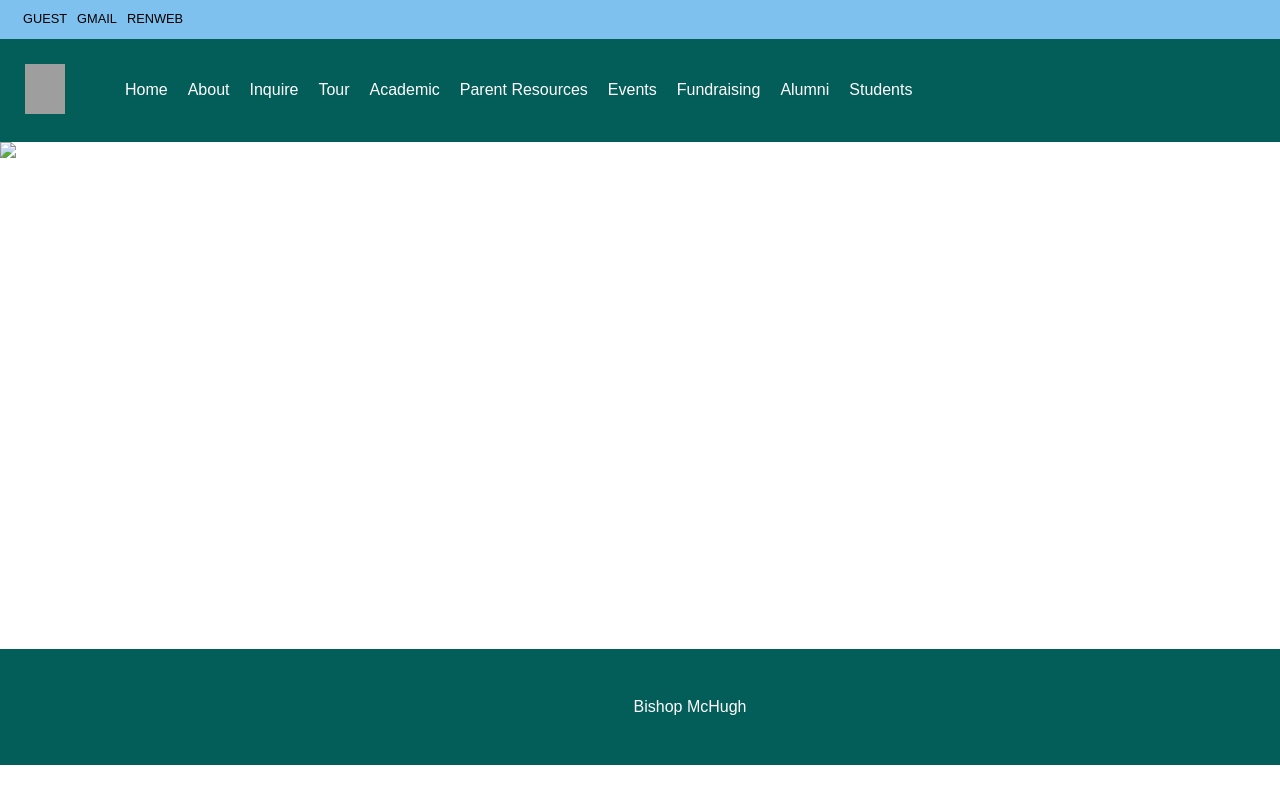
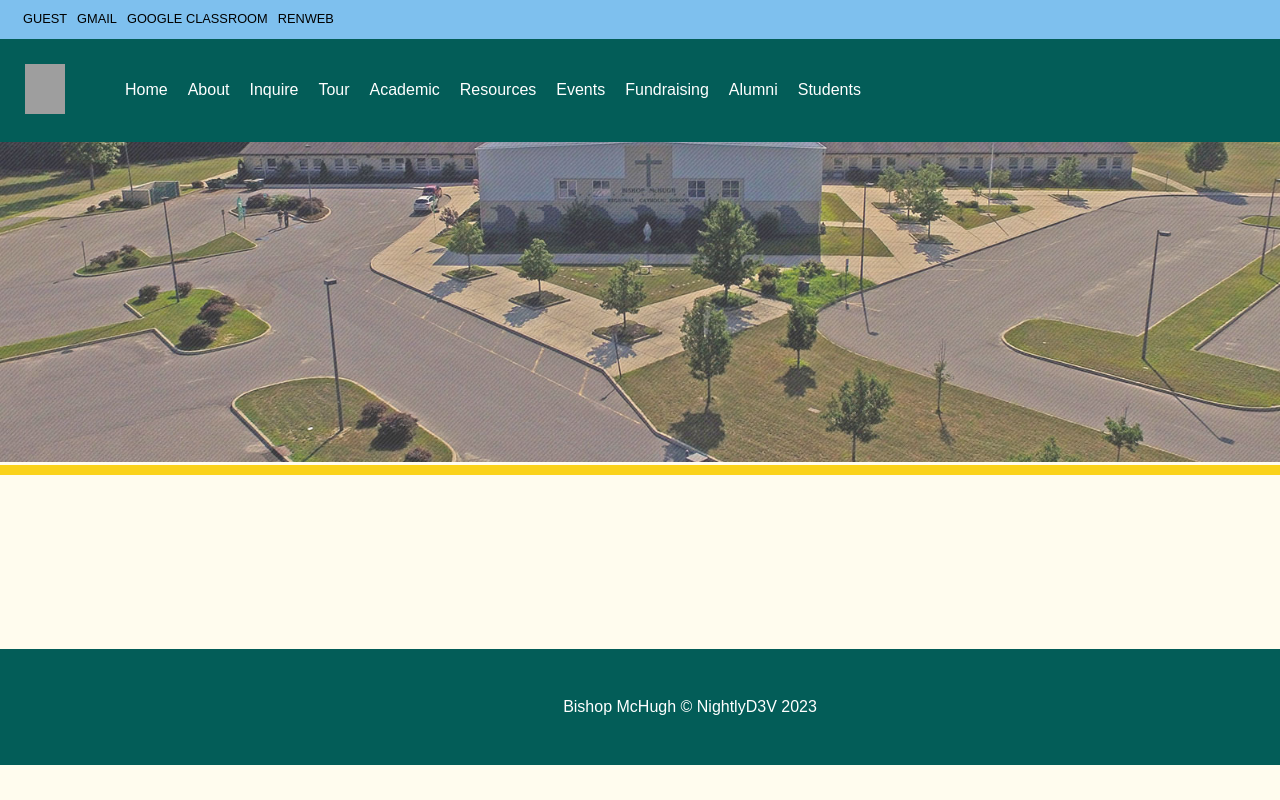
Before and after one commit to NightlyD3V/BishipMcHugh_Frontend, a plain HTML site: page src/html/index.html in a window 1280 px wide. Shown: the top 800 px of the page. Drawn offline with Linux system fonts and the light colour scheme; grey boxes are pictures that could not be loaded.

Commit message:
Initial homepage setup

```diff
--- a/src/index.css
+++ b/src/css/index.css
@@ -21,6 +21,7 @@ time, mark, audio, video {
 	font-size: 100%;
 	font: inherit;
 	vertical-align: baseline;
+    font-family: "oxygen", arial, sans-serif;
 }
 /* HTML5 display-role reset for older browsers */
 article, aside, details, figcaption, figure,
@@ -29,6 +30,7 @@ footer, header, hgroup, menu, nav, section {
 }
 body {
 	line-height: 1;
+    background: #FFFCEE;
 }
 ol, ul {
 	list-style: none;
@@ -52,7 +54,6 @@ table {
     text-align: center;
     font-size: 0.8rem;
     padding: 13px;
-    font-family: 'oxygen', sans-serif;
 }
 #topbar li {
     margin-left: 10px;
@@ -73,6 +74,7 @@ table {
     padding: 10px;
     text-decoration: none;
     font-family: 'oxygen', sans-serif;
+    font-size: 1rem;
     color: white;
 }
 .nav_link:hover {
@@ -84,16 +86,35 @@ table {
 #hamburger_menu-text {
     display: none;
 }
+#hero_image-container {
+    position: absolute;
+    top: 0px;
+    left: 0px;
+    right: 0px;
+    text-align: center;
+    z-index: -1;
+}
+#hero_image {
+    width: 100%;
+}
+#hero_image-bottom {
+    padding: 5px;
+    background-color: #FAD21A;
+}
+
 footer {
     position: absolute;
     bottom: 0px;
     width: 100%;
+    overflow: hidden;
     padding: 50px;
     margin-bottom: 35px;
-    font-family: 'oxygen', sans-serif;
     color: white;
+    background-color: #035D58;
+}
+
+footer h1 {
     text-align: center;
-    background-color: #035D58;
 }
 
 /* MOBILE VERSION */
@@ -121,6 +142,10 @@ footer {
     .hamburger {
         display: block;
         color: white;
+        width: 35px;
+        height: 5px;
+        background-color: black;
+        margin: 3px 0;
     }
     .nav_link {
         display: none;
--- a/src/index.html
+++ b/src/html/index.html
@@ -2,7 +2,7 @@
 <html>
     <head>
         <meta name="viewport" content="width=device-width, initial-scale=1.0">
-        <link rel="stylesheet" href="index.css">
+        <link rel="stylesheet" href="../css/index.css">
         <title>Bishop</title>
     </head>
     <body>
@@ -11,6 +11,7 @@
             <ol id="topbar">
                 <li>GUEST</li>
                 <li>GMAIL</li>
+                <li>GOOGLE CLASSROOM</li>
                 <li>RENWEB</li>
             </ol>
         </nav>
@@ -23,7 +24,7 @@
                 <li><a class="nav_link" href="#">Inquire</a></li>
                 <li><a class="nav_link" href="#">Tour</a></li>
                 <li><a class="nav_link" href="#">Academic</a></li>
-                <li><a class="nav_link" href="#">Parent Resources</a></li>
+                <li><a class="nav_link" href="#">Resources</a></li>
                 <li><a class="nav_link" href="#">Events</a></li>
                 <li><a class="nav_link" href="#">Fundraising</a></li>
                 <li><a class="nav_link" href="#">Alumni</a></li>
@@ -32,17 +33,20 @@
                 <nav id="hamburger_container">
                     <div id="hamburger_menu-text">MENU</div>
                     <div id="hamburger_icons">
-                        <div class="hamburger">-</div>
-                        <div class="hamburger">-</div>
-                        <div class="hamburger">-</div>
+                        <div class="hamburger"></div>
+                        <div class="hamburger"></div>
+                        <div class="hamburger"></div>
                     </div>
                 </nav>
             </ol>
         </nav>
         <!-- HERO BG IMAGE -->
-        <img src="./img/hero.jpg">
+        <div id="hero_image-container">
+            <img id="hero_image" alt="birdeye view of school" src="../images/hero.jpg"></img>
+            <div id="hero_image-bottom"></div>
+        </div>
         <footer>
-            <h1>Bishop McHugh</h1>
+            <h1>Bishop McHugh &copy NightlyD3V 2023</h1>
         </footer>
     </body>
 </html>
```
Also changed, not shown: src/images/hero.jpg (added), src/js/index.js (renamed from src/index.js).
